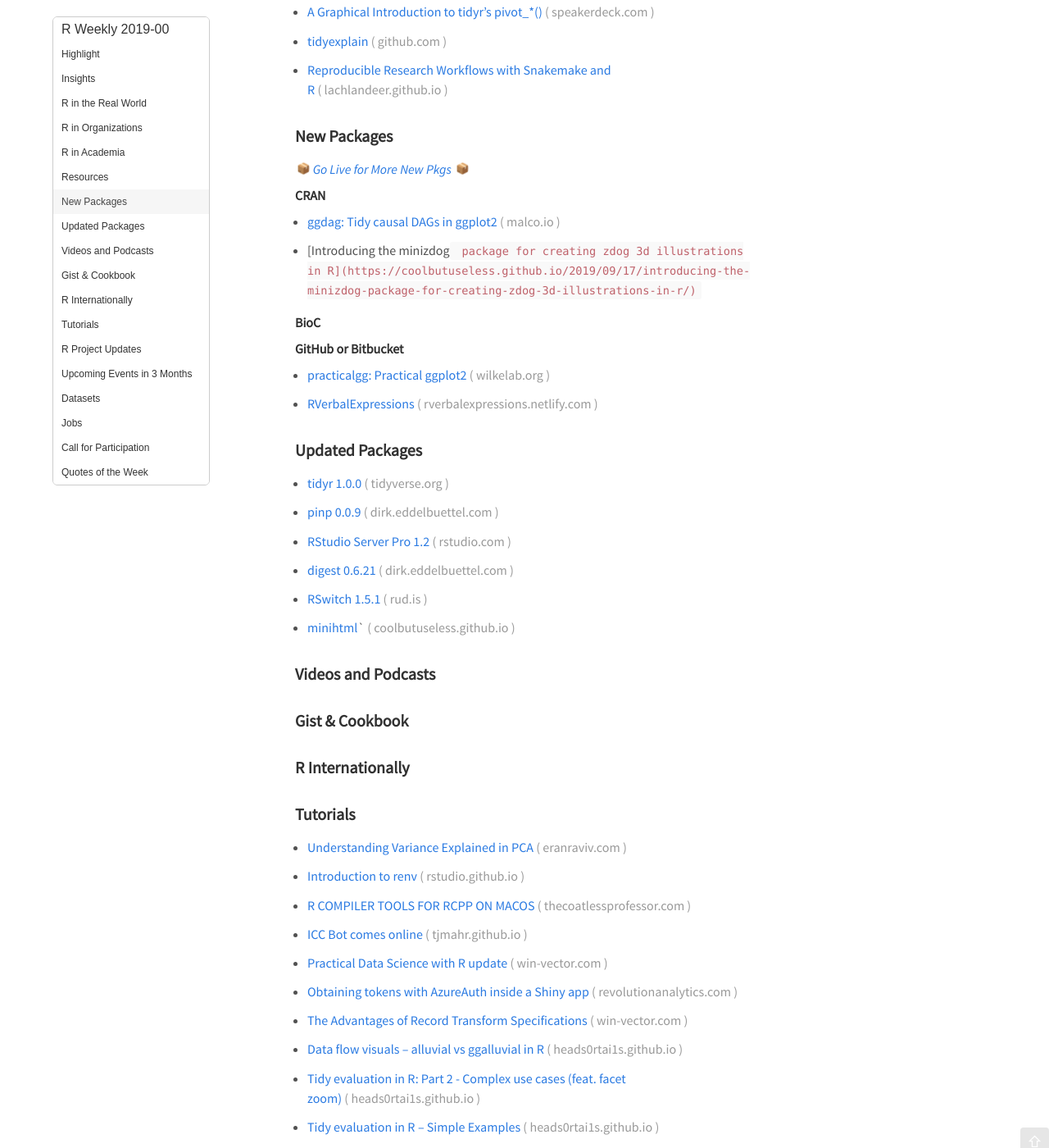
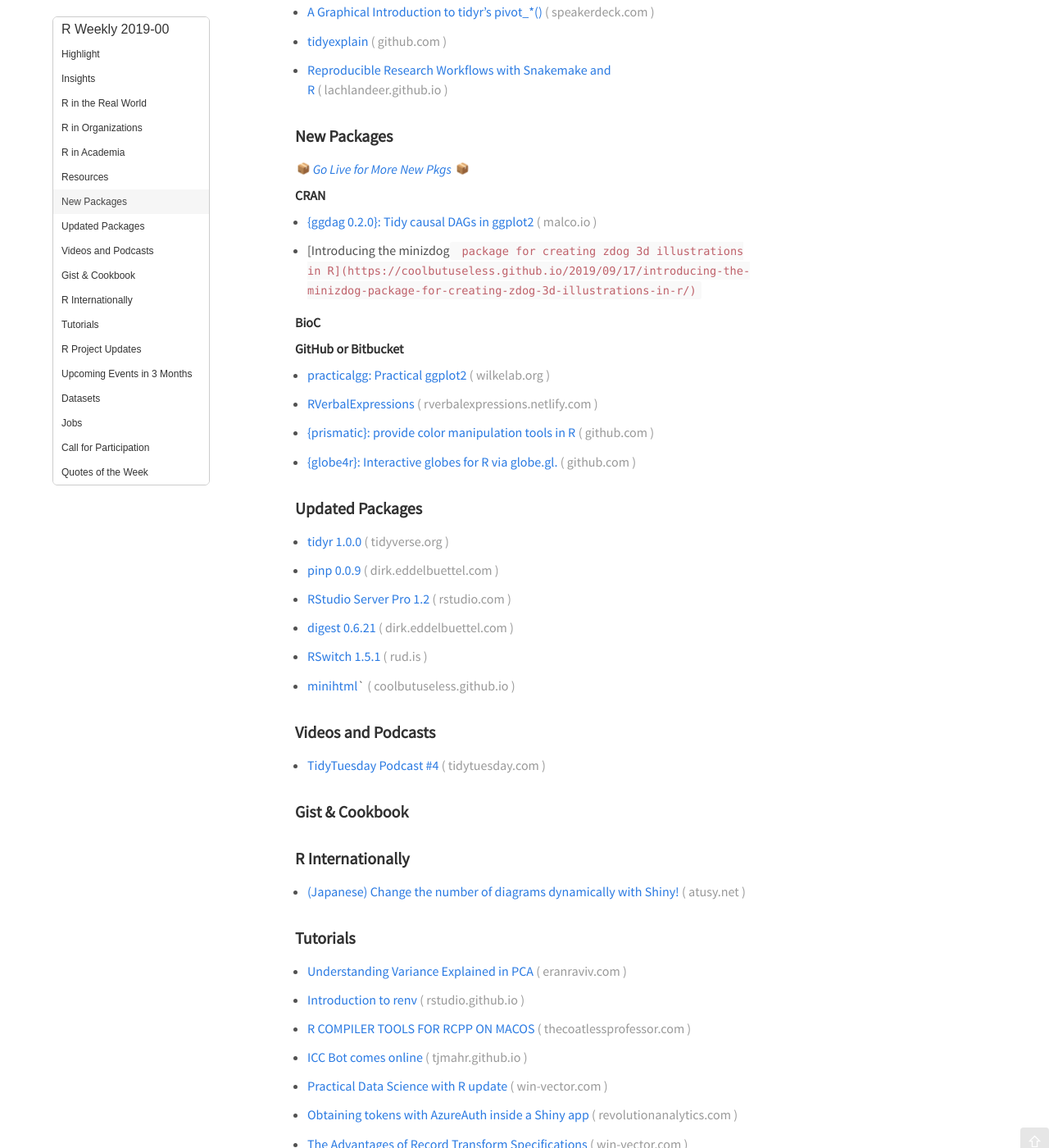
Before and after one commit to rweekly/rweekly.org, a Jekyll site: the page built from draft.md, in a window 1280 px wide and 1400 px high, scrolled down 1407 px. Shown: the whole window at 82% size. Built offline with Jekyll 4.4.1, drawn with Linux system fonts in a browser that asks for light colours; emoji names are drawn with the system emoji font; comment, search, counter and statistics services are not loaded; some of the changed text lies outside the part shown.

Commit message:
Update draft.md

```diff
--- a/draft.md
+++ b/draft.md
@@ -40,7 +40,6 @@
 
 + [GEO2RNAseq: An easy-to-use R pipeline for complete pre-processing of RNA-seq data](https://www.biorxiv.org/content/10.1101/771063v1.full)
 
-
 ###  Resources
 
 + [Functional Programming + Iterative Web Scraping in R](https://www.programmingwithr.com/functional-programming-iterative-web-scraping-in-r/)
@@ -65,7 +64,7 @@
 
 **CRAN**
 
-+ [ggdag: Tidy causal DAGs in ggplot2](https://malco.io/2019/09/17/tidy-causal-dags-with-ggdag-0-2-0/)
++ [{ggdag 0.2.0}: Tidy causal DAGs in ggplot2](https://malco.io/2019/09/17/tidy-causal-dags-with-ggdag-0-2-0/)
 
 + [Introducing the minizdog` package for creating zdog 3d illustrations in R](https://coolbutuseless.github.io/2019/09/17/introducing-the-minizdog-package-for-creating-zdog-3d-illustrations-in-r/)`
 
@@ -79,6 +78,9 @@
 
 + [RVerbalExpressions](https://rverbalexpressions.netlify.com/index.html)
 
++ [{prismatic}: provide color manipulation tools in R](https://github.com/EmilHvitfeldt/prismatic)
+
++ [{globe4r}: Interactive globes for R via globe.gl.](https://github.com/JohnCoene/globe4r)
 
 
 ### Updated Packages
@@ -86,7 +88,6 @@
 + [tidyr 1.0.0](https://www.tidyverse.org/articles/2019/09/tidyr-1-0-0/)
 
 + [pinp 0.0.9](http://dirk.eddelbuettel.com/blog/2019/09/15#pinp_0.0.9)
-
 
 + [RStudio Server Pro 1.2](https://blog.rstudio.com/2019/09/19/rstudio-1-2-5-release/)
 
@@ -98,7 +99,7 @@
 
 ###  Videos and Podcasts
 
-
++ [TidyTuesday Podcast #4](https://www.tidytuesday.com/4)
 
 ### Gist & Cookbook
 
@@ -106,7 +107,7 @@
 
 ### R Internationally
 
-
++ [(Japanese) Change the number of diagrams dynamically with Shiny!](https://blog.atusy.net/2019/08/09/shiny-dynamic-numer-of-plots/)
 
 ###  Tutorials
 
@@ -123,8 +124,6 @@
 
 
 + [Obtaining tokens with AzureAuth inside a Shiny app](https://blog.revolutionanalytics.com/2019/09/azureauth-shiny.html)
-
-
 
 + [The Advantages of Record Transform Specifications](http://www.win-vector.com/blog/2019/09/the-advantages-of-record-transform-specifications/)
 
```
Also changed, not shown: other parts of draft.md (+4 -0 lines).
